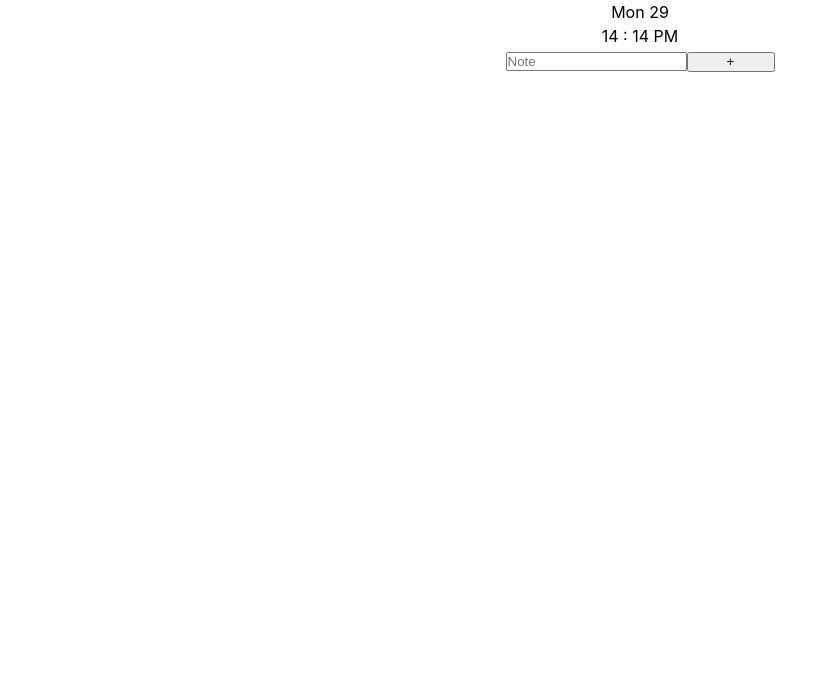
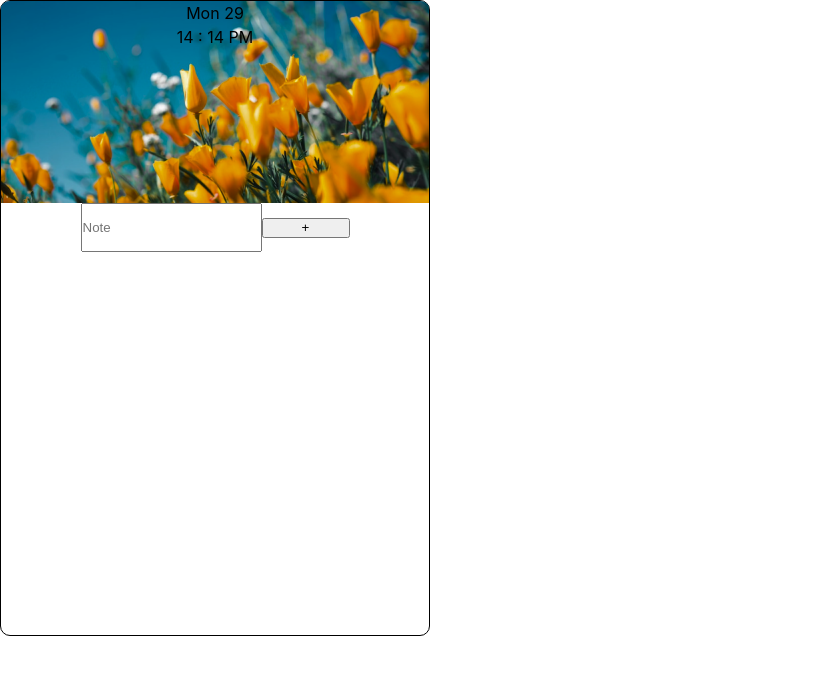
Before and after one commit to LevaniMigriauli/Todo, a React (Vite) app: page / in a window 1280 px wide. Shown: the top 674 px of the page, without its empty margins (0-838 px from the left). Built offline with nearby package versions, Linux system fonts and the light colour scheme.

Commit message:
task time added, working on markup

```diff
--- a/package.json
+++ b/package.json
@@ -14,7 +14,8 @@
   },
   "dependencies": {
     "react": "^18.2.0",
-    "react-dom": "^18.2.0"
+    "react-dom": "^18.2.0",
+    "styled-components": "^5.3.11"
   },
   "devDependencies": {
     "@types/react": "^18.0.28",
--- a/src/App.jsx
+++ b/src/App.jsx
@@ -4,6 +4,9 @@ import "./App.css";
 import iconDelete from "./assets/delete.svg";
 import iconUpdate from "./assets/update.svg";
 import iconSave from "./assets/save.svg";
+import styled from "styled-components";
+
+import ImgContainer from "./components/ImgContainer";
 
 const getLocalStorage = localStorage.getItem("tasksStorage");
 const isLocalStorage = getLocalStorage ? JSON.parse(getLocalStorage) : [];
@@ -42,7 +45,10 @@ function App() {
     const obj = {
       id: String(Math.random()),
       value: taskInputValue,
-      time: new Date().toLocaleString(),
+      // time: new Date().getHours().toLocaleString(),
+      day: day,
+      hour: hour,
+      min: min,
     };
     taskInputValue !== "" &&
       setTasks((prevState) => {
@@ -83,7 +89,10 @@ function App() {
             ...prevState.splice(prevState.indexOf(item), 1, {
               id: task.id,
               value: taskInputUpdateValue,
-              time: new Date().toLocaleString(),
+              // time: new Date().toLocaleString(),
+              day: day,
+              hour: hour,
+              min: min,
             }),
           ];
           break;
@@ -94,7 +103,8 @@ function App() {
   };
 
   return (
-    <>
+    <MainContainer>
+      <ImgContainer>
         <div className="date">
           <p>
             {day} {dateN}
@@ -103,8 +113,10 @@ function App() {
             {hour} : {min} {hour >= 12 ? "PM" : "AM"}
           </p>
         </div>
+      </ImgContainer>
+
       <div>
-        <input
+        <NewTaskInput
           id="task-input"
           type="text"
           name=""
@@ -167,15 +179,29 @@ function App() {
                       onClick={() => taskDeleteHandler(task)}
                     />
                   </button>
-                  <p>{task.time}</p>
+                  <p>
+                    {task.day === weekday[date.getDay()] ? "Today" : task.day}{" "}
+                    at {task.hour} : {task.min} {task.hour >= 12 ? "PM" : "AM"}
+                  </p>
                 </Fragment>
               )}
             </li>
           ))}
         </ul>
       </div>
-    </>
+    </MainContainer>
   );
 }
 
+const MainContainer = styled.div`
+  height: 636px;
+  width: 430px;
+  border-radius: 10px;
+  border: 1px solid black;
+`;
+
+const NewTaskInput = styled.input`
+  height: 49px;
+`;
+
 export default App;
--- /dev/null
+++ b/src/components/ImgContainer.jsx
@@ -0,0 +1,13 @@
+import styled from "styled-components";
+import ImgContainerBackground from "../assets/Img-Container-Background.png";
+
+const ImgContainer = styled.div`
+  height: 202px;
+  width: 100%;
+  background-image: url(${ImgContainerBackground});
+  background-position: center;
+  background-repeat: no-repeat;
+  background-size: cover;
+`;
+
+export default ImgContainer;
```
Also changed, not shown: src/assets/Img-Container-Background.png (added), 1 other file (tests, documents, lock files or other folders). Lines whose indentation alone changed are shown as unchanged.
